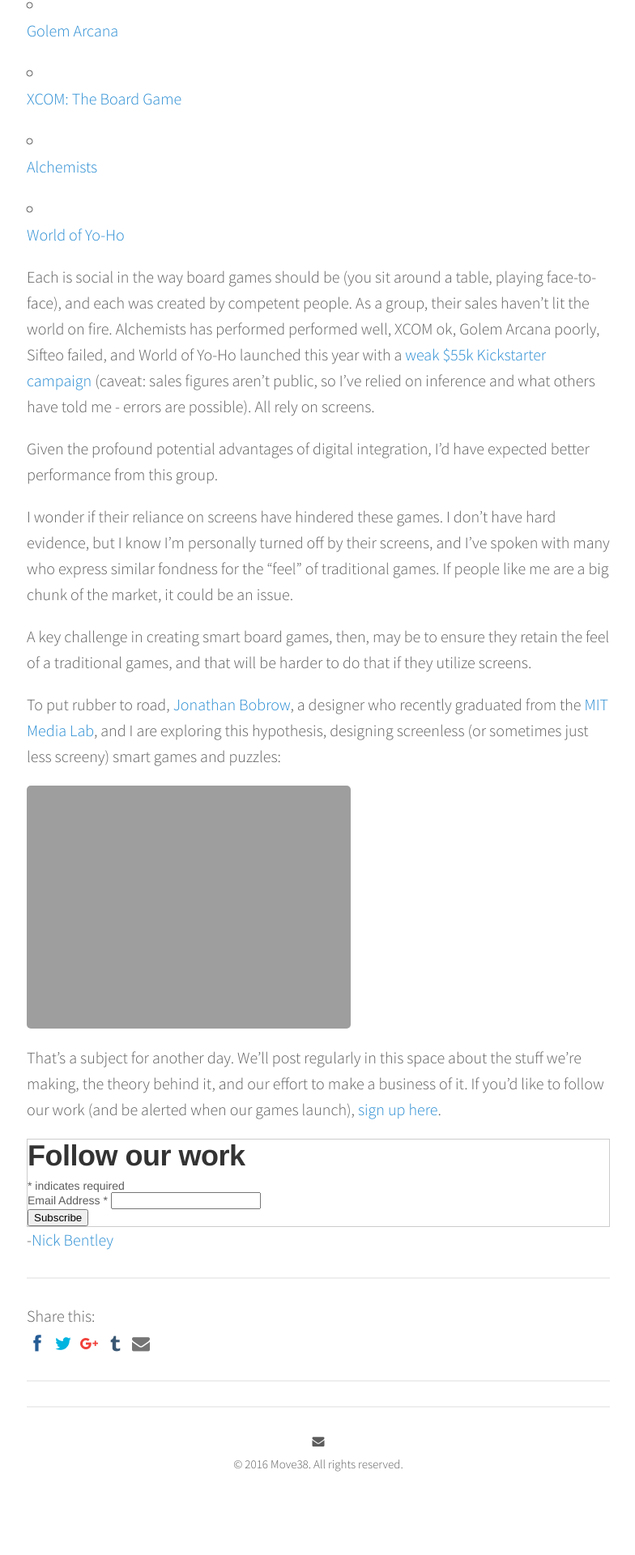
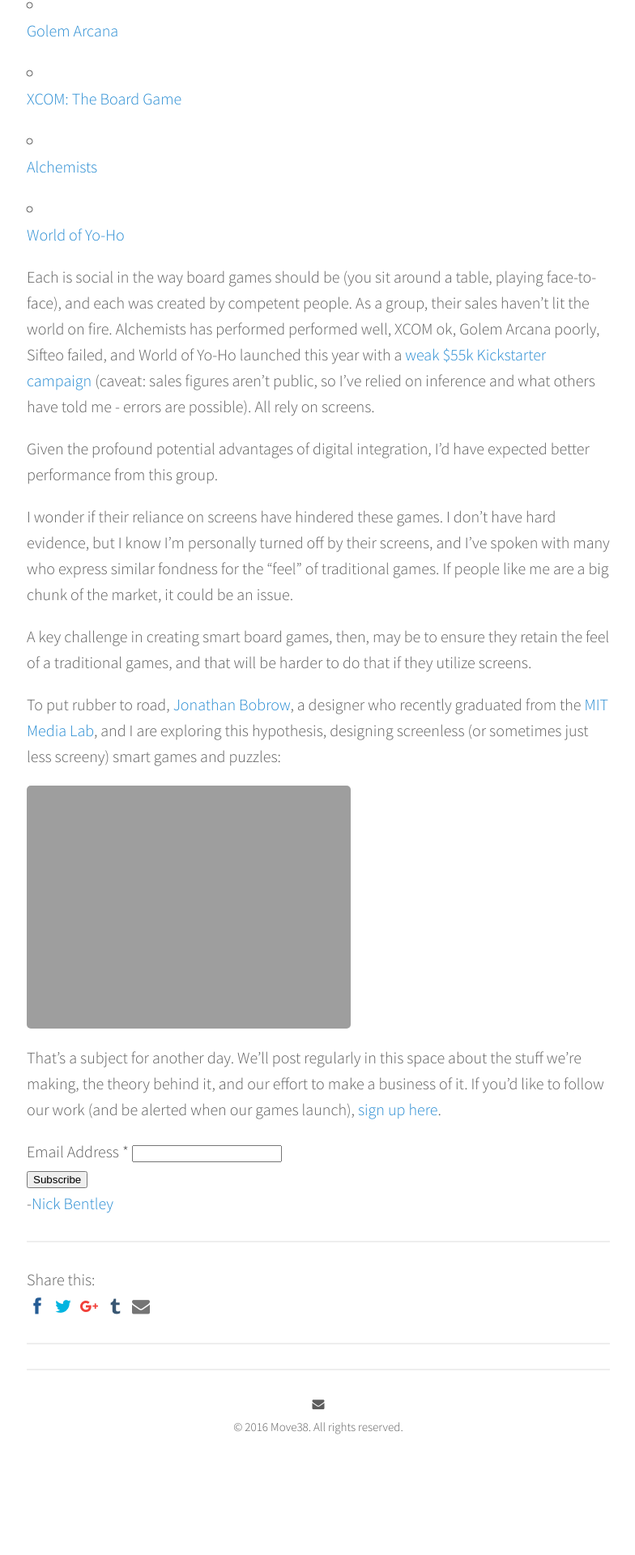
Before and after one commit to jbobrow/Move38-website, a Jekyll site: the page built from _posts/2016-09-23-smart-board-games-in-the-age-of-screens.markdown, in a window 1280 px wide. Shown: the part 3631-5551 px from the top of the page at 81% size, without its empty margins (247-1031 px from the left). Built offline with Jekyll 4.4.1, drawn with Linux system fonts in a browser that asks for light colours; nearby versions of some CDN libraries; comment, search, counter and statistics services are not loaded; after the commit the page ends 5505 px from its top, so only the background shows below that.

Commit message:
Updated Smart Board Games In The Age Of Screens

```diff
--- a/_posts/2016-09-23-smart-board-games-in-the-age-of-screens.markdown
+++ b/_posts/2016-09-23-smart-board-games-in-the-age-of-screens.markdown
@@ -89,13 +89,11 @@
 <!-- Begin MailChimp Signup Form -->
 <link href="//cdn-images.mailchimp.com/embedcode/classic-10_7.css" rel="stylesheet" type="text/css">
 <style type="text/css">
-	#mc_embed_signup{background:#fff; border:1px solid #ccc;clear:left; font:14px Helvetica,Arial,sans-serif; }
+	#mc_embed_signup{background:#fff; padding-left:0px; margin-left:0px; clear:left;}
 </style>
 <div id="mc_embed_signup">
 <form action="//automatiles.us14.list-manage.com/subscribe/post?u=7857fa104de3ffc5bbe78d94c&amp;id=c82a234f7c" method="post" id="mc-embedded-subscribe-form" name="mc-embedded-subscribe-form" class="validate" target="_blank" novalidate>
     <div id="mc_embed_signup_scroll">
-	<h2>Follow our work</h2>
-<div class="indicates-required"><span class="asterisk">*</span> indicates required</div>
 <div class="mc-field-group">
 	<label for="mce-EMAIL">Email Address  <span class="asterisk">*</span>
 </label>
```
